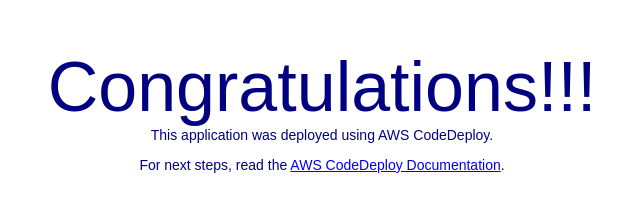
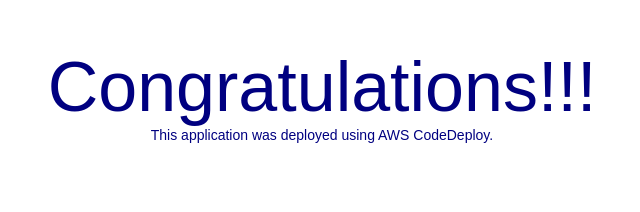
Before and after one commit to Senoritadsz/code-pipeline, a plain HTML site: page index.html in a window 1280 px wide. Shown: the whole page, without its empty margins (318-958 px from the left). Drawn offline with Linux system fonts and the light colour scheme.

Commit message:
Update index.html

```diff
--- a/index.html
+++ b/index.html
@@ -2,7 +2,7 @@
 <html>
 <head>
   <meta charset="utf-8">
-  <title>AAR DEMO | AWS CLOUD DEPLOYMENT</title>
+  <title>AWS CLOUD DEPLOYMENT</title>
   <style>
     body {
       color: #000080;
@@ -28,7 +28,6 @@
   <div align="center">
     <h1>Congratulations!!! </h1
     <h3>This application was deployed using AWS CodeDeploy.</h3>
-    <p>For next steps, read the <a href="http://aws.amazon.com/documentation/codedeploy">AWS CodeDeploy Documentation</a>.</p>
   </div>
 </body>
 </html>
```
